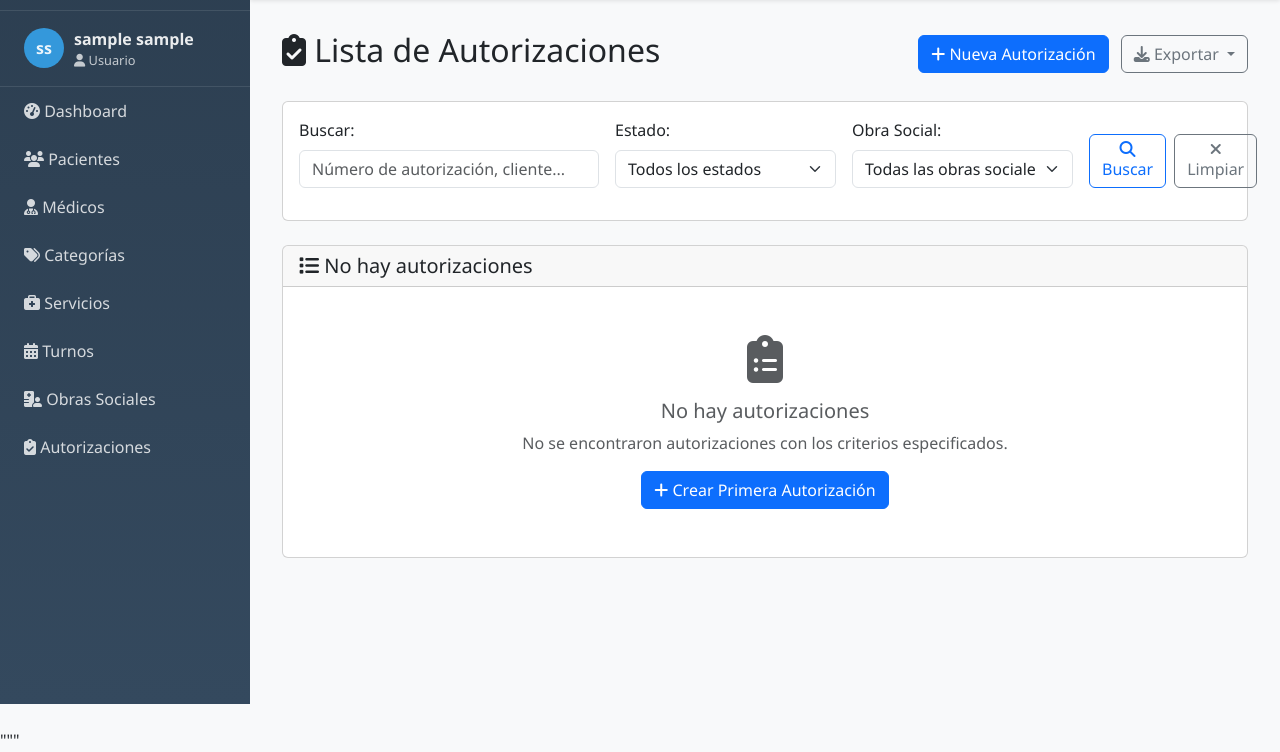
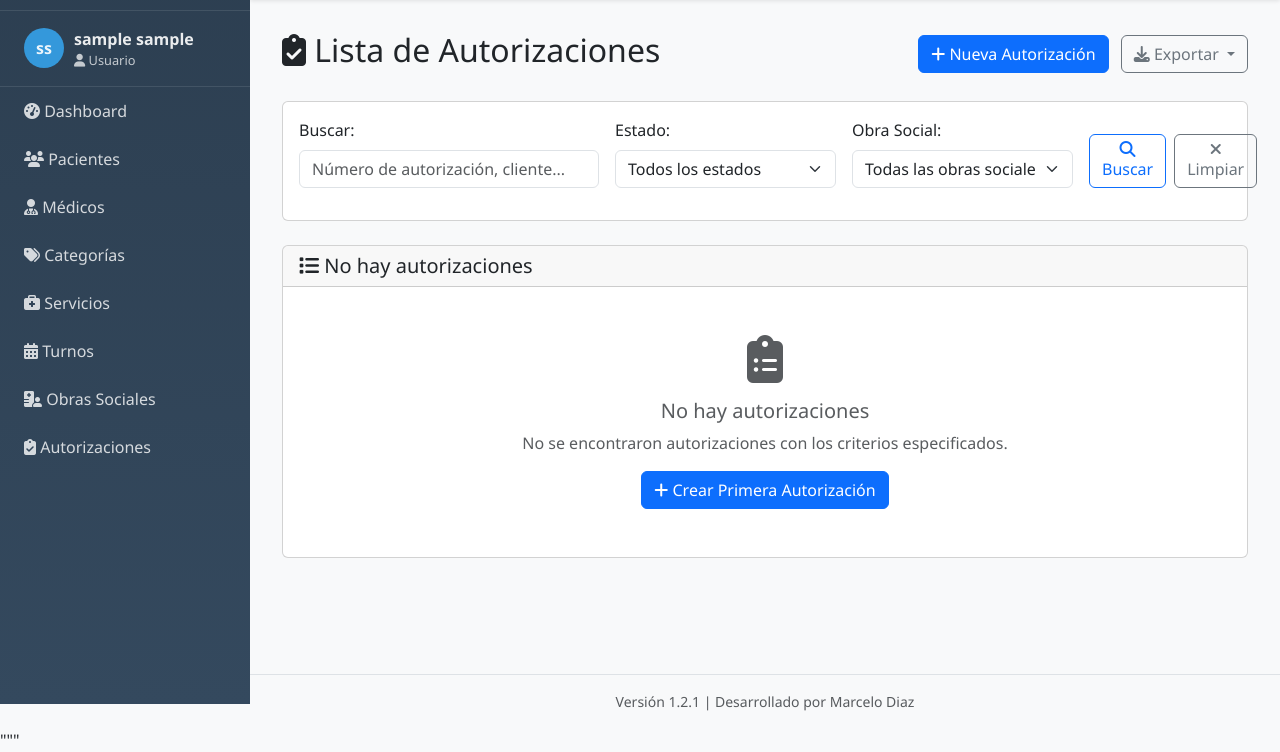
Before and after one commit to totoo29/Centro-Medico, a Flask app: page /autorizaciones/ in a window 1280 px wide. Shown: the part 96-848 px from the top of the page. Run offline with Flask 3, Linux system fonts and the light colour scheme; the visitor is signed in with stand-in values (Sample User, id 1); data that the repository does not hold is empty.

Commit message:
Fix date

```diff
--- a/src/app.py
+++ b/src/app.py
@@ -40,12 +40,14 @@ def create_app(config=None):
     # SOLUCIÓN: Hacer current_user disponible globalmente en plantillas
     @app.context_processor
     def inject_user():
-        """Inyectar current_user y fecha actual en todas las plantillas"""
+        """Inyectar current_user, fecha actual y configuración del sistema en todas las plantillas"""
         from flask_login import current_user
         return dict(
             current_user=current_user,
             today=date.today(),
-            now=datetime.now()
+            now=datetime.now(),
+            system_version=app.config.get('SYSTEM_VERSION', '1.0.0'),
+            system_author=app.config.get('SYSTEM_AUTHOR', 'Equipo de Desarrollo')
         )
 
     # Registrar blueprints
--- a/templates/base.html
+++ b/templates/base.html
@@ -66,6 +66,8 @@
         .main-content {
             margin-left: var(--sidebar-width);
             min-height: 100vh;
+            display: flex;
+            flex-direction: column;
         }
 
         .top-navbar {
@@ -77,6 +79,14 @@
 
         .content-wrapper {
             padding: 2rem;
+            flex: 1;
+        }
+
+        .footer {
+            background-color: #f8f9fa;
+            border-top: 1px solid #dee2e6;
+            padding: 1rem 2rem;
+            margin-top: auto;
         }
 
         .user-info {
@@ -235,6 +245,19 @@
             <!-- Page Content -->
             {% block content %}{% endblock %}
         </div>
+
+        <!-- Footer -->
+        <footer class="footer mt-auto py-3">
+            <div class="container-fluid">
+                <div class="row">
+                    <div class="col-12 text-center">
+                        <small class="text-muted">
+                            Versión {{ system_version }} | Desarrollado por {{ system_author }}
+                        </small>
+                    </div>
+                </div>
+            </div>
+        </footer>
     </div>
 
     <!-- Bootstrap JS -->
```
Also changed, not shown: config.py (+4 -13 lines), README.md, instance/consultorio.db.
